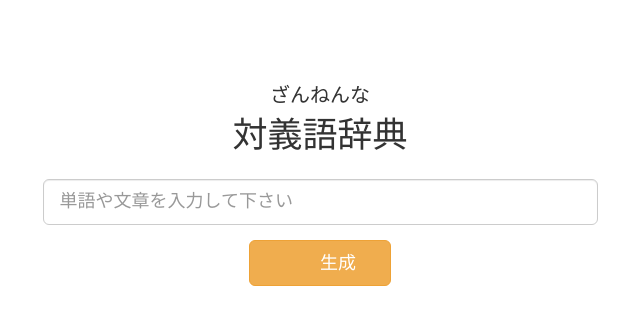
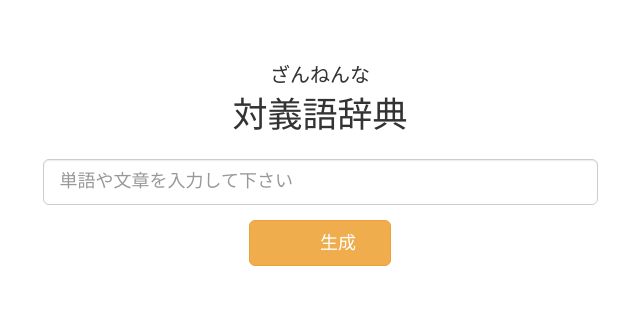
Before and after one commit to soichi-fujiwara/flask-antonym, a Flask app: page / in a window 1280 px wide. Shown: the top 325 px of the page, without its empty margins (320-960 px from the left). Run offline with Flask 2, Linux system fonts and the light colour scheme; some libraries are stand-ins or nearby versions.

Commit message:
Update original.css

```diff
--- a/static/css/original.css
+++ b/static/css/original.css
@@ -10,7 +10,7 @@ button{
 #main_title_min{
 	text-align:center;
 	font-size:20px;
-	margin:80px 0 0 0;
+	margin:60px 0 0 0;
 	font-family: 'Kosugi Maru', sans-serif;
 }
 #main_title_big{
@@ -23,12 +23,12 @@ button{
 	text-align:center;
 	font-family: 'Kosugi Maru', sans-serif;
 	margin:0 0 40px 0;
-	font-size:20px;
+	font-size:15px;
 }
 .antonym{
 	text-align:center;
 	font-family: 'Kosugi Maru', sans-serif;
-	font-size:20px;
+	font-size:18px;
 }
 .antonym div{
 	margin:0 0 10px 0;
```
